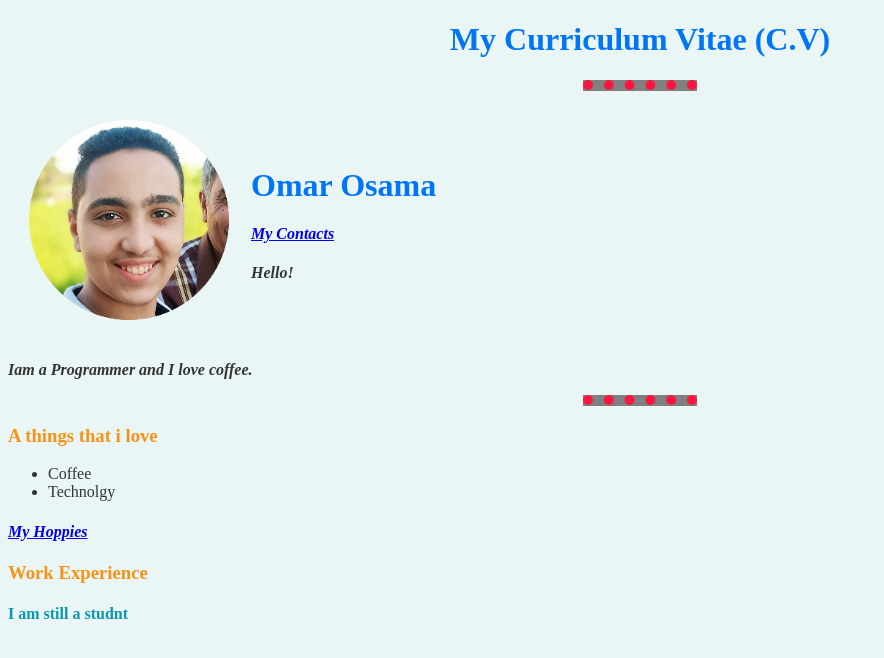
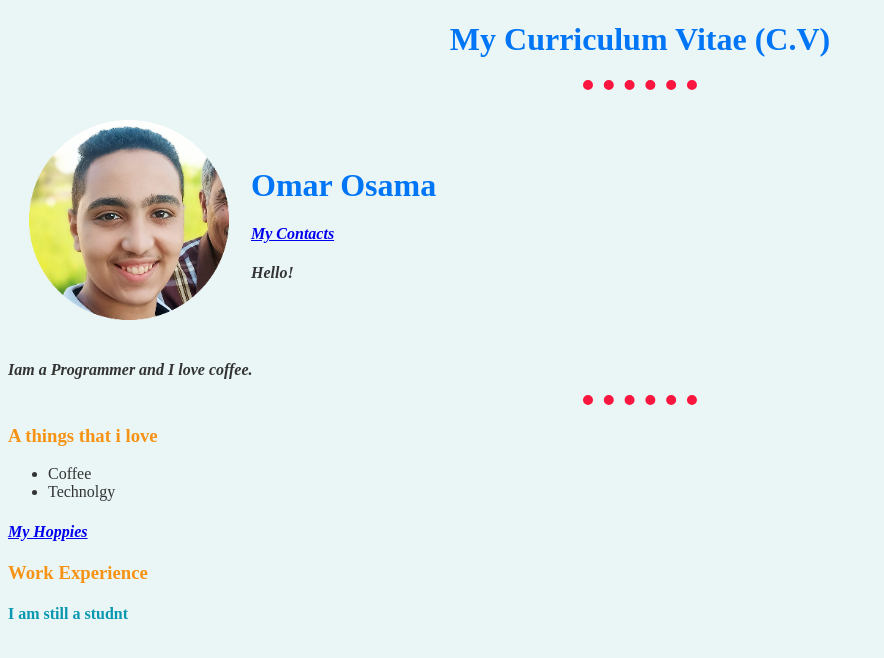
Before and after one commit to OmarKing015/Curriculum-Vitae, a plain HTML site: page index.html in a window 1280 px wide. Shown: the whole page, without its empty margins (0-884 px from the left). Drawn offline with Linux system fonts and the light colour scheme.

Commit message:
Update index.html

```diff
--- a/index.html
+++ b/index.html
@@ -11,7 +11,7 @@
   <center>
    <h1><strong>My Curriculum Vitae (C.V)</strong></h1>
   </center>
-  <hr size="3" noshade>
+  <hr size="3">
   <table cellspacing="20">
     <tr>
       <td><img src="My Photo.png" alt="Omar Profile PIC" /></td>
@@ -28,7 +28,7 @@
  <p><b>
   <i> <em> Iam a Programmer and I love coffee.
  </em></i></b></p>
-<hr size="3" noshade>
+<hr size="3">
  <h3>A things that i love</h3>
  <ul>
    <li> Coffee</li>
```
